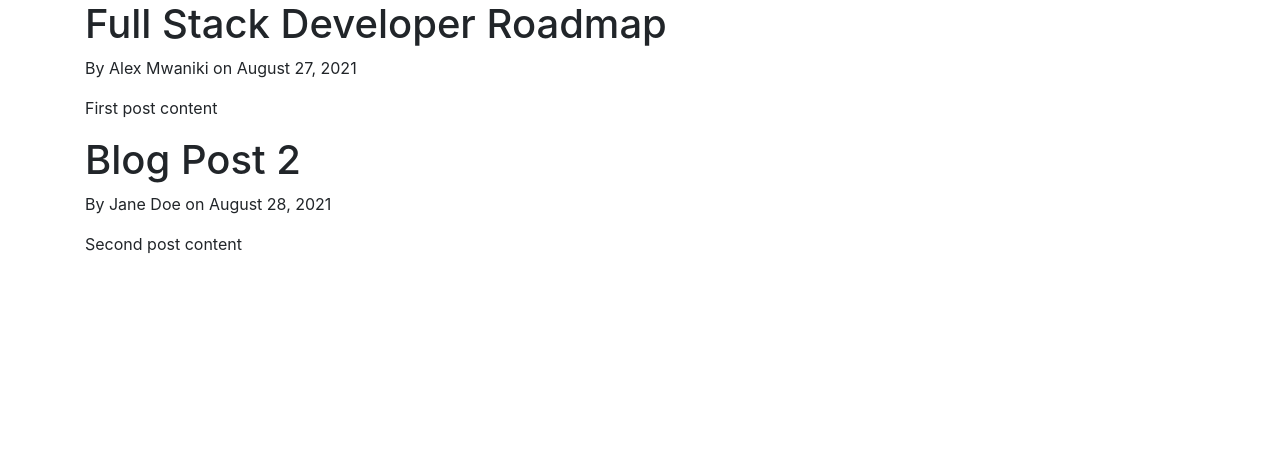
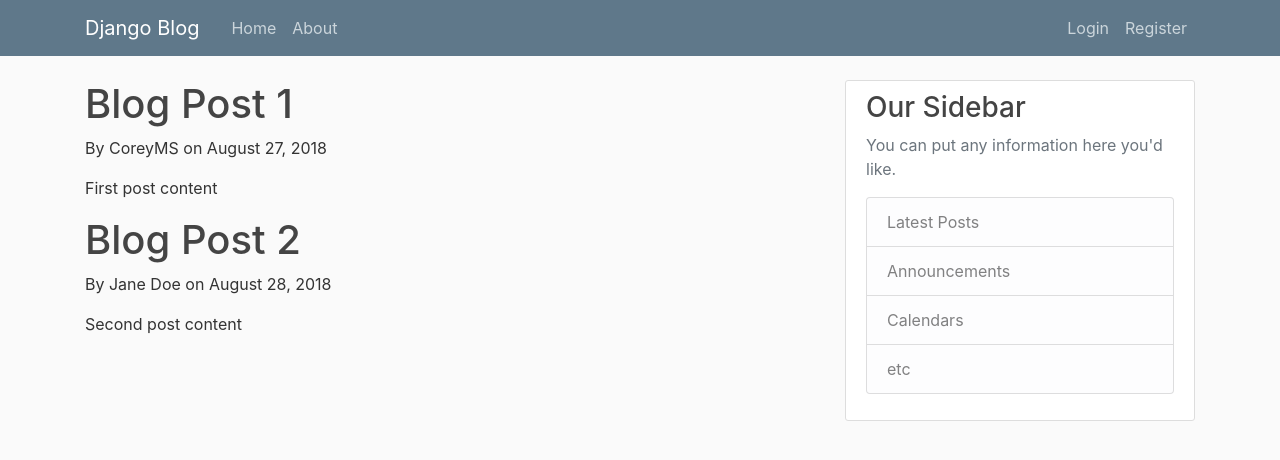
Before and after one commit to lxmwaniky/django_blog, a Django app: page / in a window 1280 px wide. Shown: the top 460 px of the page. Run offline with Django 4.2, Linux system fonts and the light colour scheme; some libraries are stand-ins or nearby versions.

Commit message:
Update base.html with static file and navbar

```diff
--- /dev/null
+++ b/blog/static/blog/main.css
@@ -0,0 +1,84 @@
+body {
+        background: #fafafa;
+        color: #333333;
+        margin-top: 5rem;
+      }
+
+      h1, h2, h3, h4, h5, h6 {
+        color: #444444;
+      }
+
+      ul {
+        margin: 0;
+      }
+
+      .bg-steel {
+        background-color: #5f788a;
+      }
+
+      .site-header .navbar-nav .nav-link {
+        color: #cbd5db;
+      }
+
+      .site-header .navbar-nav .nav-link:hover {
+        color: #ffffff;
+      }
+
+      .site-header .navbar-nav .nav-link.active {
+        font-weight: 500;
+      }
+
+      .content-section {
+        background: #ffffff;
+        padding: 10px 20px;
+        border: 1px solid #dddddd;
+        border-radius: 3px;
+        margin-bottom: 20px;
+      }
+
+      .article-title {
+        color: #444444;
+      }
+
+      a.article-title:hover {
+        color: #428bca;
+        text-decoration: none;
+      }
+
+      .article-content {
+        white-space: pre-line;
+      }
+
+      .article-img {
+        height: 65px;
+        width: 65px;
+        margin-right: 16px;
+      }
+
+      .article-metadata {
+        padding-bottom: 1px;
+        margin-bottom: 4px;
+        border-bottom: 1px solid #e3e3e3
+      }
+
+      .article-metadata a:hover {
+        color: #333;
+        text-decoration: none;
+      }
+
+      .article-svg {
+        width: 25px;
+        height: 25px;
+        vertical-align: middle;
+      }
+
+      .account-img {
+        height: 125px;
+        width: 125px;
+        margin-right: 20px;
+        margin-bottom: 16px;
+      }
+
+      .account-heading {
+        font-size: 2.5rem;
+      }
--- a/blog/templates/blog/base.html
+++ b/blog/templates/blog/base.html
@@ -1,3 +1,4 @@
+{% load static %}
 <!DOCTYPE html>
 <html lang="en">
 <head>
@@ -7,6 +8,7 @@
 
         <!-- Bootstrap CSS -->
         <link rel="stylesheet" href="https://cdn.jsdelivr.net/npm/bootstrap@4.0.0/dist/css/bootstrap.min.css" integrity="sha384-Gn5384xqQ1aoWXA+058RXPxPg6fy4IWvTNh0E263XmFcJlSAwiGgFAW/dAiS6JXm" crossorigin="anonymous">
+        <link href="{% static 'blog/main.css' %}" rel="stylesheet" type="text/css">
         {% if title %}
                 <title>Django Blog - {{ title }}</title>
         {% else %}
@@ -14,9 +16,48 @@
         {% endif %}
 </head>
 <body>
-        <div class="container">
-                {% block content %}{% endblock %}
-        </div>
+        <header class="site-header">
+                <nav class="navbar navbar-expand-md navbar-dark bg-steel fixed-top">
+                <div class="container">
+                    <a class="navbar-brand mr-4" href="/">Django Blog</a>
+                    <button class="navbar-toggler" type="button" data-toggle="collapse" data-target="#navbarToggle" aria-controls="navbarToggle" aria-expanded="false" aria-label="Toggle navigation">
+                    <span class="navbar-toggler-icon"></span>
+                    </button>
+                    <div class="collapse navbar-collapse" id="navbarToggle">
+                      <div class="navbar-nav mr-auto">
+                        <a class="nav-item nav-link" href="/">Home</a>
+                        <a class="nav-item nav-link" href="/about">About</a>
+                      </div>
+                      <!-- Navbar Right Side -->
+                      <div class="navbar-nav">
+                        <a class="nav-item nav-link" href="#">Login</a>
+                        <a class="nav-item nav-link" href="#">Register</a>
+                      </div>
+                    </div>
+                  </div>
+                </nav>
+        </header>
+        <main role="main" class="container">
+                <div class="row">
+                  <div class="col-md-8">
+                    {% block content %}{% endblock %}
+                  </div>
+                  <div class="col-md-4">
+                    <div class="content-section">
+                      <h3>Our Sidebar</h3>
+                      <p class='text-muted'>You can put any information here you'd like.
+                        <ul class="list-group">
+                          <li class="list-group-item list-group-item-light">Latest Posts</li>
+                          <li class="list-group-item list-group-item-light">Announcements</li>
+                          <li class="list-group-item list-group-item-light">Calendars</li>
+                          <li class="list-group-item list-group-item-light">etc</li>
+                        </ul>
+                      </p>
+                    </div>
+                  </div>
+                </div>
+        </main>
+
         <!-- Optional JavaScript -->
         <!-- jQuery first, then Popper.js, then Bootstrap JS -->
         <script src="https://code.jquery.com/jquery-3.2.1.slim.min.js" integrity="sha384-KJ3o2DKtIkvYIK3UENzmM7KCkRr/rE9/Qpg6aAZGJwFDMVNA/GpGFF93hXpG5KkN" crossorigin="anonymous"></script>
--- a/blog/views.py
+++ b/blog/views.py
@@ -2,16 +2,16 @@ from django.shortcuts import render
 
 posts = [
                 {
-                        'author': 'Alex Mwaniki',
-                        'title': 'Full Stack Developer Roadmap',
+                        'author': 'CoreyMS',
+                        'title': 'Blog Post 1',
                         'content': 'First post content',
-                        'date_posted': 'August 27, 2021'
+                        'date_posted': 'August 27, 2018'
                 },
                 {
                         'author': 'Jane Doe',
                         'title': 'Blog Post 2',
                         'content': 'Second post content',
-                        'date_posted': 'August 28, 2021'
+                        'date_posted': 'August 28, 2018'
                 }
 ]
 
```
